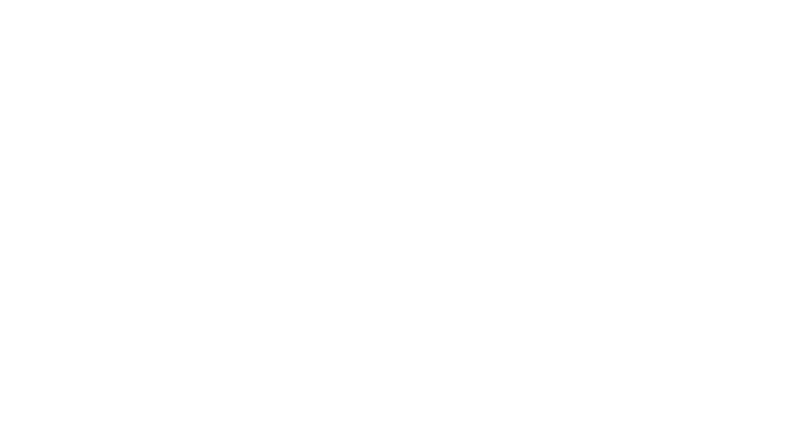
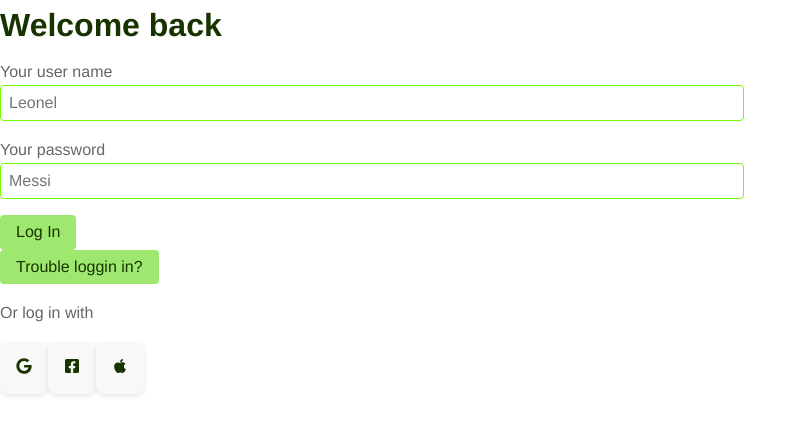
Before and after one commit to JSegundo/Wais_expense-tracker, a React (Vite) app: page /login in a window 1280 px wide. Shown: the top 434 px of the page, without its empty margins (0-807 px from the left). Built offline with nearby package versions, Linux system fonts and the light colour scheme.

Commit message:
improve auth, added network delay simulation,

```diff
--- a/src/App.tsx
+++ b/src/App.tsx
@@ -3,7 +3,6 @@
 import { createBrowserRouter, RouterProvider } from "react-router-dom"
 import Root from "./routes/Root"
 import ErrorPage from "./routes/ErrorPage"
-// import App from "./App"
 import Settings from "./routes/Settings"
 import { ProtectedRoute } from "./components/ProtectedRoute"
 import Login from "./routes/Login"
@@ -14,7 +13,14 @@
     element: <Root />,
     errorElement: <ErrorPage />,
     children: [
-      { index: true, element: <Home /> },
+      {
+        index: true,
+        element: (
+          <ProtectedRoute>
+            <Home />
+          </ProtectedRoute>
+        ),
+      },
       {
         path: "settings",
         element: (
@@ -27,11 +33,7 @@
   },
   {
     path: "/login",
-    element: (
-      <ProtectedRoute>
-        <Login />
-      </ProtectedRoute>
-    ),
+    element: <Login />,
   },
 ])
 
--- a/src/components/ProtectedRoute.tsx
+++ b/src/components/ProtectedRoute.tsx
@@ -5,13 +5,11 @@
   children: React.ReactNode
 }
 export const ProtectedRoute: React.FC<ProtectedRouteProps> = ({ children }) => {
-  // export const ProtectedRoute = (props: ProtectedRouteProps) => {
   const { user } = useAuth()
-  console.log(JSON.stringify(user))
+
   // user is not authenticated
   if (!user) {
     return <Navigate to="/login" />
   }
   return children
-  //   return <Outlet />
 }
--- a/src/context/AuthContext.tsx
+++ b/src/context/AuthContext.tsx
@@ -8,7 +8,10 @@
 export interface AuthContextType {
   isAuthenticated: boolean
   user: User | null
-  login: (username: string, password: string) => void
+  login: (
+    username: FormDataEntryValue | null,
+    password: FormDataEntryValue | null
+  ) => Promise<{ success?: boolean; error?: { message: string } }>
   logout: () => void
 }
 
@@ -20,11 +23,21 @@
   const [isAuthenticated, setIsAuthenticated] = useState<boolean>(false)
   const [user, setUser] = useLocalStorage<User | null>("user", null)
 
-  const login = (username: string, password: string) => {
-    if (username === "test" && password === "password") {
-      setUser({ username })
-      setIsAuthenticated(true)
-    }
+  const login = (
+    username: FormDataEntryValue | null,
+    password: FormDataEntryValue | null
+  ): Promise<{ success?: boolean; error?: { message: string } }> => {
+    return new Promise((resolve) => {
+      setTimeout(() => {
+        if (username === "test" && password === "password") {
+          setUser({ username })
+          setIsAuthenticated(true)
+          resolve({ success: true })
+        } else {
+          resolve({ error: { message: "Wrong credentials, try again" } })
+        }
+      }, 1000) // Simulate network delay
+    })
   }
 
   const logout = () => {
--- a/src/routes/Login.tsx
+++ b/src/routes/Login.tsx
@@ -1,39 +1,66 @@
-import React, { useState } from "react"
+import React from "react"
 import { useAuth } from "../context/useAuth"
 import { useNavigate } from "react-router-dom"
+import { FaFacebookSquare, FaApple, FaGoogle } from "react-icons/fa"
 
 const Login: React.FC = () => {
   const { login, user } = useAuth()
-  const [username, setUsername] = useState<string>("")
-  const [password, setPassword] = useState<string>("")
   const navigate = useNavigate()
+  const [error, setError] = React.useState<string>("")
+  const [loading, setloading] = React.useState<boolean>(false)
 
   if (user) {
     navigate("/")
   }
 
-  const handleSubmit = (e: React.FormEvent<HTMLFormElement>) => {
+  const handleSubmit = async (e: React.FormEvent<HTMLFormElement>) => {
+    setloading(true)
     e.preventDefault()
-    login(username, password)
+    const formData = new FormData(e.currentTarget)
+    const formValues = {
+      name: formData.get("username"),
+      password: formData.get("password"),
+    }
+
+    const response = await login(formValues.name, formValues.password)
+    if (response.error) {
+      setError(response.error.message)
+    } else {
+      console.log("Login successful!")
+    }
+    setloading(false)
   }
   return (
-    <form onSubmit={handleSubmit}>
-      <input
-        type="text"
-        value={username}
-        onChange={(e) => setUsername(e.target.value)}
-        placeholder="Username"
-        required
-      />
-      <input
-        type="password"
-        value={password}
-        onChange={(e) => setPassword(e.target.value)}
-        placeholder="Password"
-        required
-      />
-      <button type="submit">Login</button>
-    </form>
+    <div className="container">
+      {/* // form should be component */}
+      <h1>Welcome back</h1>
+      <form onSubmit={handleSubmit}>
+        <label htmlFor="username">Your user name</label>
+        <input type="text" name="username" placeholder="Leonel" required />
+
+        <label htmlFor="password">Your password</label>
+        <input type="password" name="password" placeholder="Messi" required />
+        <button type="submit" disabled={loading}>
+          Log In
+        </button>
+        {error && <p style={{ color: "red" }}>{error}</p>}
+        <section>
+          <button className="link">Trouble loggin in?</button>
+          <p>Or log in with</p>
+          <article>
+            <button className="box">
+              <FaGoogle className="icon" />
+            </button>
+            <button className="box">
+              <FaFacebookSquare className="icon" />
+            </button>
+            <button className="box">
+              <FaApple className="icon" />
+            </button>
+          </article>
+        </section>
+      </form>
+    </div>
   )
 }
 
--- a/src/routes/Root.tsx
+++ b/src/routes/Root.tsx
@@ -1,12 +1,15 @@
+import { useAuth } from "../context/useAuth"
 import "../styles/css/style.css"
 import { Outlet, Link } from "react-router-dom"
 
 export default function Sidebar() {
+  const { user, logout } = useAuth()
+
   return (
     <>
       <div className="sidebar">
-        {/* <h1>wise</h1> */}
-        <nav>
+        <h1>wise</h1>
+        <nav className="nav">
           <ul>
             <li>
               <Link to={`/`}>Home</Link>
@@ -15,6 +18,12 @@
               <Link to={`/settings`}>Settings</Link>
             </li>
           </ul>
+          {user?.username && (
+            <div>
+              <h4>{user.username}</h4>
+              <button onClick={logout}>Log Out</button>
+            </div>
+          )}
         </nav>
       </div>
       <div className="detail">
```
